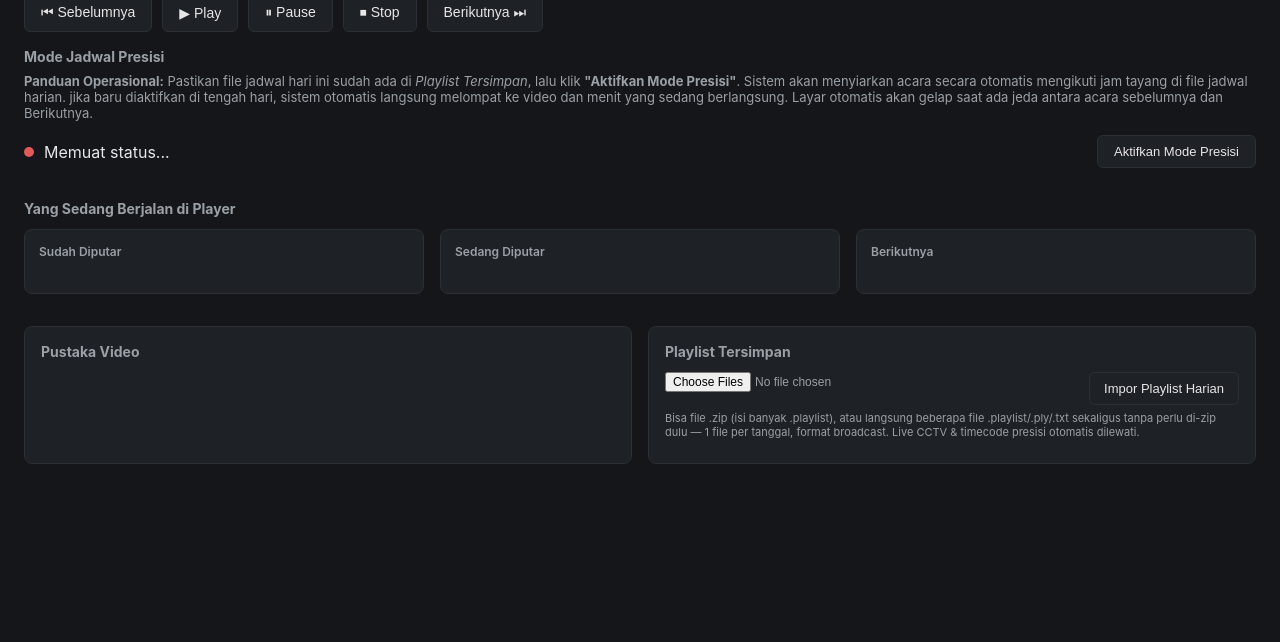
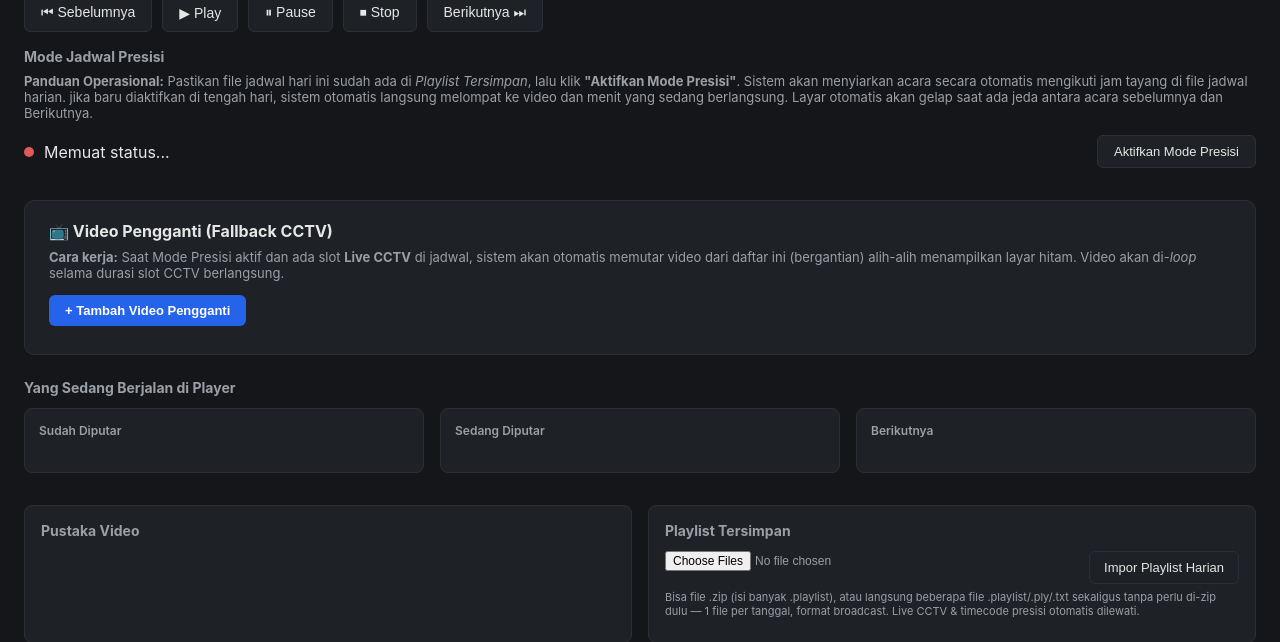
Before and after one commit to DaraH06/playlist-dashboard-jitv, a Flask app: template templates/dashboard.html in a window 1280 px wide. Shown: the part 146-788 px from the top of the page. Before the commit the page ends 610 px from the top, so only its background shows below. Run offline with Flask 3, Linux system fonts and the light colour scheme; the template is opened without the code that fills it, so the values that code supplies are empty.

Commit message:
buat video fallback

```diff
--- a/app.py
+++ b/app.py
@@ -22,6 +22,7 @@ ADMIN_PASSWORD_HASH = os.environ.get(
 )
 
 PLAYLIST_FILE = os.path.join(os.path.dirname(__file__), "playlist.json")
+FALLBACK_FILE = os.path.join(os.path.dirname(__file__), "fallback_videos.json")
 
 # make_controller() otomatis memilih MockMPVController di Windows (dev)
 # dan MPVController asli di Raspberry Pi (produksi) — tidak perlu edit manual.
@@ -45,7 +46,34 @@ def resolve_playlist_paths(items):
 
 
 scheduler = Scheduler(mpv, resolve_playlist_paths)
-precision = PrecisionScheduler(mpv, VIDEO_ROOT)
+
+
+def load_fallback_data():
+    if not os.path.exists(FALLBACK_FILE):
+        return []
+    with open(FALLBACK_FILE) as f:
+        return json.load(f)
+
+
+def save_fallback_data(items):
+    with open(FALLBACK_FILE, "w") as f:
+        json.dump(items, f, indent=2)
+
+
+def get_fallback_fullpaths():
+    """Kembalikan list full path fallback video yang benar-benar ada."""
+    result = []
+    for rel in load_fallback_data():
+        try:
+            full = safe_path(rel)
+        except ValueError:
+            continue
+        if os.path.isfile(full):
+            result.append(full)
+    return result
+
+
+precision = PrecisionScheduler(mpv, VIDEO_ROOT, get_fallback_fullpaths)
 scheduler.is_precision_active = lambda: precision.enabled
 
 
@@ -302,6 +330,30 @@ def api_set_settings():
     })
 
 
+# ---------- fallback videos (pengganti slot live CCTV / gap) ----------
+
+@app.route("/api/fallback-videos", methods=["GET"])
+@login_required
+def api_get_fallback_videos():
+    return jsonify(load_fallback_data())
+
+
+@app.route("/api/fallback-videos", methods=["POST"])
+@login_required
+def api_set_fallback_videos():
+    items = request.json.get("items", [])
+    valid = []
+    for rel in items:
+        try:
+            full = safe_path(rel)
+        except ValueError:
+            continue
+        if os.path.isfile(full):
+            valid.append(rel)
+    save_fallback_data(valid)
+    return jsonify({"status": "ok", "items": valid})
+
+
 # ---------- named playlists (used by the schedule) ----------
 
 @app.route("/api/named-playlists", methods=["GET"])
--- a/mpv_controller.py
+++ b/mpv_controller.py
@@ -355,14 +355,16 @@ class MPVController:
 
     # ---------- direct file control (used by precision mode) ----------
 
-    def load_file_and_seek(self, full_path, seek_seconds=0):
+    def load_file_and_seek(self, full_path, seek_seconds=0, loop=False):
         """Load a single file directly (not via mpv's playlist feature)
         and jump to the given position. Used by the precision scheduler
         to start a video exactly where it should be right now, instead
-        of always starting from 0:00."""
+        of always starting from 0:00. Set loop=True for fallback videos
+        that should repeat until the next scheduled slot starts."""
         self._send(["loadfile", full_path, "replace"])
         if seek_seconds and seek_seconds > 0:
             self._send(["seek", seek_seconds, "absolute"])
+        self._send(["set_property", "loop-file", "inf" if loop else "no"])
         self._send(["set_property", "pause", False])
 
     def show_blank(self):
@@ -542,7 +544,7 @@ class MockMPVController:
         return self.chunk_size
 
     # --- direct file control (precision mode) ---
-    def load_file_and_seek(self, full_path, seek_seconds=0):
+    def load_file_and_seek(self, full_path, seek_seconds=0, loop=False):
         with self._lock:
             self._playlist  = [full_path]
             self._index     = 0
--- a/static/app.js
+++ b/static/app.js
@@ -379,9 +379,7 @@ document.getElementById("btn-close-rundown").onclick = closeRundown;
 document.getElementById("rundown-modal").addEventListener("click", (e) => {
   if (e.target === document.getElementById("rundown-modal")) closeRundown();
 });
-document.addEventListener("keydown", (e) => {
-  if (e.key === "Escape") closeRundown();
-});
+
 
 
 document.getElementById("btn-import-zip").onclick = async () => {
@@ -500,6 +498,139 @@ browseTo("");
 loadChunkSizeSetting();
 loadNamedPlaylists();
 loadPrecisionStatus();
+loadFallbackVideos();
 pollStatus();
 setInterval(pollStatus, 3000);
 setInterval(loadPrecisionStatus, 3000);
+
+
+// ---------- Fallback Video Manager ----------
+
+let _fallbackList = [];  // current saved list (rel paths)
+let _pickerPath = "";    // current browse path inside the picker modal
+
+async function loadFallbackVideos() {
+  _fallbackList = await api("/api/fallback-videos");
+  renderFallbackList();
+}
+
+function renderFallbackList() {
+  const ul = document.getElementById("fallback-list");
+  ul.innerHTML = "";
+  if (_fallbackList.length === 0) {
+    ul.innerHTML = "<li class=\"queue-empty\">Belum ada video pengganti. Klik \"+ Tambah\" untuk memilih dari pustaka.</li>";
+    return;
+  }
+  _fallbackList.forEach((rel, idx) => {
+    const li = document.createElement("li");
+    const span = document.createElement("span");
+    span.className = "file-name";
+    span.textContent = `📺 ${displayName(rel)}`;
+    span.title = rel;
+
+    const btn = document.createElement("button");
+    btn.textContent = "Hapus";
+    btn.className = "btn-danger";
+    btn.onclick = async () => {
+      _fallbackList.splice(idx, 1);
+      await api("/api/fallback-videos", {
+        method: "POST",
+        body: JSON.stringify({ items: _fallbackList }),
+      });
+      renderFallbackList();
+    };
+
+    li.append(span, btn);
+    ul.appendChild(li);
+  });
+}
+
+// --- Picker modal ---
+
+async function openFallbackPicker() {
+  document.getElementById("fallback-picker-modal").classList.add("open");
+  await pickerBrowseTo("");
+}
+
+function closeFallbackPicker() {
+  document.getElementById("fallback-picker-modal").classList.remove("open");
+}
+
+async function pickerBrowseTo(path) {
+  _pickerPath = path;
+  const data = await api("/api/browse?path=" + encodeURIComponent(path));
+  if (data.error) { alert("Error: " + data.error); return; }
+
+  // Breadcrumb
+  const nav = document.getElementById("fallback-picker-breadcrumb");
+  nav.innerHTML = "";
+  const rootA = document.createElement("a");
+  rootA.textContent = "Semua Video";
+  rootA.href = "#";
+  rootA.onclick = (e) => { e.preventDefault(); pickerBrowseTo(""); };
+  nav.appendChild(rootA);
+  data.crumbs.forEach(c => {
+    nav.appendChild(document.createTextNode(" / "));
+    const a = document.createElement("a");
+    a.textContent = c.name;
+    a.href = "#";
+    a.onclick = (e) => { e.preventDefault(); pickerBrowseTo(c.path); };
+    nav.appendChild(a);
+  });
+
+  // List
+  const ul = document.getElementById("fallback-picker-list");
+  ul.innerHTML = "";
+  if (data.folders.length === 0 && data.files.length === 0) {
+    ul.innerHTML = "<li>Folder kosong</li>";
+    return;
+  }
+  data.folders.forEach(folder => {
+    const li = document.createElement("li");
+    const span = document.createElement("span");
+    span.className = "file-name folder-name";
+    span.textContent = "📁 " + folder.name;
+    const btn = document.createElement("button");
+    btn.textContent = "Buka";
+    btn.onclick = () => pickerBrowseTo(folder.path);
+    li.append(span, btn);
+    ul.appendChild(li);
+  });
+  data.files.forEach(file => {
+    const li = document.createElement("li");
+    const span = document.createElement("span");
+    span.className = "file-name";
+    span.textContent = file.name;
+
+    const btn = document.createElement("button");
+    const alreadyAdded = _fallbackList.includes(file.path);
+    btn.textContent = alreadyAdded ? "✓ Sudah ditambahkan" : "Pilih";
+    btn.disabled = alreadyAdded;
+    btn.onclick = async () => {
+      if (_fallbackList.includes(file.path)) return;
+      _fallbackList.push(file.path);
+      const res = await api("/api/fallback-videos", {
+        method: "POST",
+        body: JSON.stringify({ items: _fallbackList }),
+      });
+      _fallbackList = res.items;
+      renderFallbackList();
+      closeFallbackPicker();
+    };
+
+    li.append(span, btn);
+    ul.appendChild(li);
+  });
+}
+
+document.getElementById("btn-add-fallback").onclick = openFallbackPicker;
+document.getElementById("btn-close-fallback-picker").onclick = closeFallbackPicker;
+document.getElementById("fallback-picker-modal").addEventListener("click", (e) => {
+  if (e.target === document.getElementById("fallback-picker-modal")) closeFallbackPicker();
+});
+document.addEventListener("keydown", (e) => {
+  if (e.key === "Escape") {
+    closeFallbackPicker();
+    closeRundown();
+  }
+});
--- a/static/style.css
+++ b/static/style.css
@@ -464,3 +464,48 @@ header h1 { font-size: 18px; margin: 0; }
 .badge-video   { background: rgba(76, 175, 80, 0.18); color: #4caf50; }
 .badge-missing { background: rgba(224, 90, 90, 0.18); color: #e05a5a; }
 .badge-live    { background: rgba(33, 150, 243, 0.18); color: #64b5f6; }
+
+/* ---------- Fallback video panel ---------- */
+.fallback-panel {
+  background: var(--panel);
+  border: 1px solid var(--border);
+  border-radius: 10px;
+  padding: 20px 24px;
+  margin: 0 24px 24px;
+}
+.fallback-panel h2 {
+  margin: 0 0 8px;
+  font-size: 16px;
+}
+.fallback-actions {
+  margin: 12px 0 8px;
+}
+.fallback-actions button {
+  background: #2563eb;
+  color: #fff;
+  border: none;
+  border-radius: 6px;
+  padding: 8px 16px;
+  cursor: pointer;
+  font-size: 13px;
+  font-weight: 600;
+  transition: background 0.15s;
+}
+.fallback-actions button:hover { background: #1d4ed8; }
+
+/* Danger (remove) button */
+button.btn-danger {
+  background: rgba(224, 90, 90, 0.12);
+  color: var(--danger);
+  border: 1px solid rgba(224, 90, 90, 0.35);
+}
+button.btn-danger:hover {
+  background: rgba(224, 90, 90, 0.25);
+}
+
+/* Picker modal body — scrollable */
+.picker-body {
+  max-height: 55vh;
+  overflow-y: auto;
+  padding: 12px 16px;
+}
--- a/templates/dashboard.html
+++ b/templates/dashboard.html
@@ -51,6 +51,19 @@
       <button id="btn-toggle-precision">Aktifkan Mode Presisi</button>
     </div>
     <div id="precision-detail" class="precision-detail"></div>
+  </section>
+
+  <section class="fallback-panel">
+    <h2>📺 Video Pengganti (Fallback CCTV)</h2>
+    <p class="schedule-hint">
+      <strong>Cara kerja:</strong> Saat Mode Presisi aktif dan ada slot <strong>Live CCTV</strong> di jadwal,
+      sistem akan otomatis memutar video dari daftar ini (bergantian) alih-alih menampilkan layar hitam.
+      Video akan di-<em>loop</em> selama durasi slot CCTV berlangsung.
+    </p>
+    <div class="fallback-actions">
+      <button id="btn-add-fallback">+ Tambah Video Pengganti</button>
+    </div>
+    <ul id="fallback-list" class="file-list"></ul>
   </section>
 
   <section class="queue-panel">
@@ -118,6 +131,20 @@
     </div>
   </div>
 
+  <!-- Modal Pilih Video Fallback -->
+  <div id="fallback-picker-modal" class="modal-overlay" role="dialog" aria-modal="true" aria-labelledby="fallback-picker-title">
+    <div class="modal-content">
+      <div class="modal-header">
+        <h3 id="fallback-picker-title">Pilih Video Pengganti</h3>
+        <button class="modal-close" id="btn-close-fallback-picker" aria-label="Tutup">&times;</button>
+      </div>
+      <div class="modal-body picker-body">
+        <nav id="fallback-picker-breadcrumb" class="breadcrumb"></nav>
+        <ul id="fallback-picker-list" class="file-list"></ul>
+      </div>
+    </div>
+  </div>
+
   <script src="{{ url_for('static', filename='app.js') }}"></script>
 </body>
 
```
Also changed, not shown: precision_scheduler.py (+43 -6 lines).
